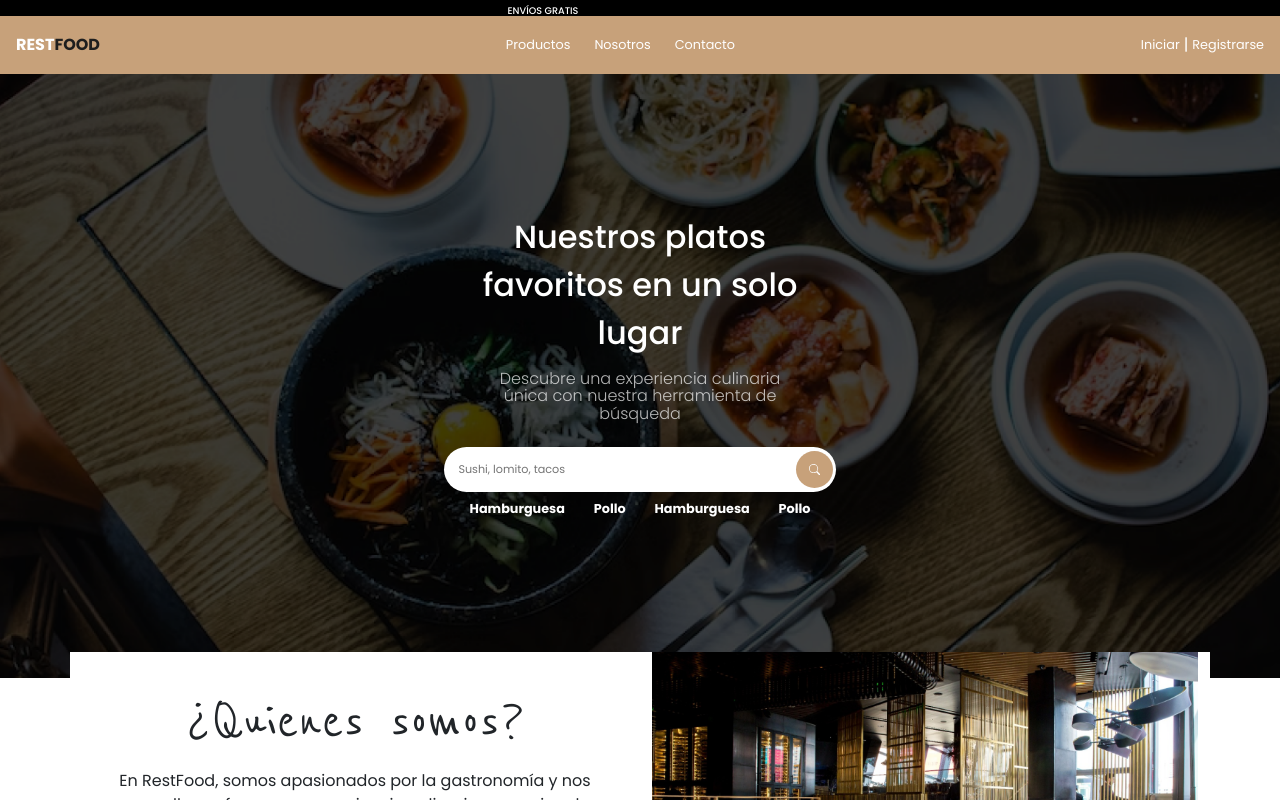
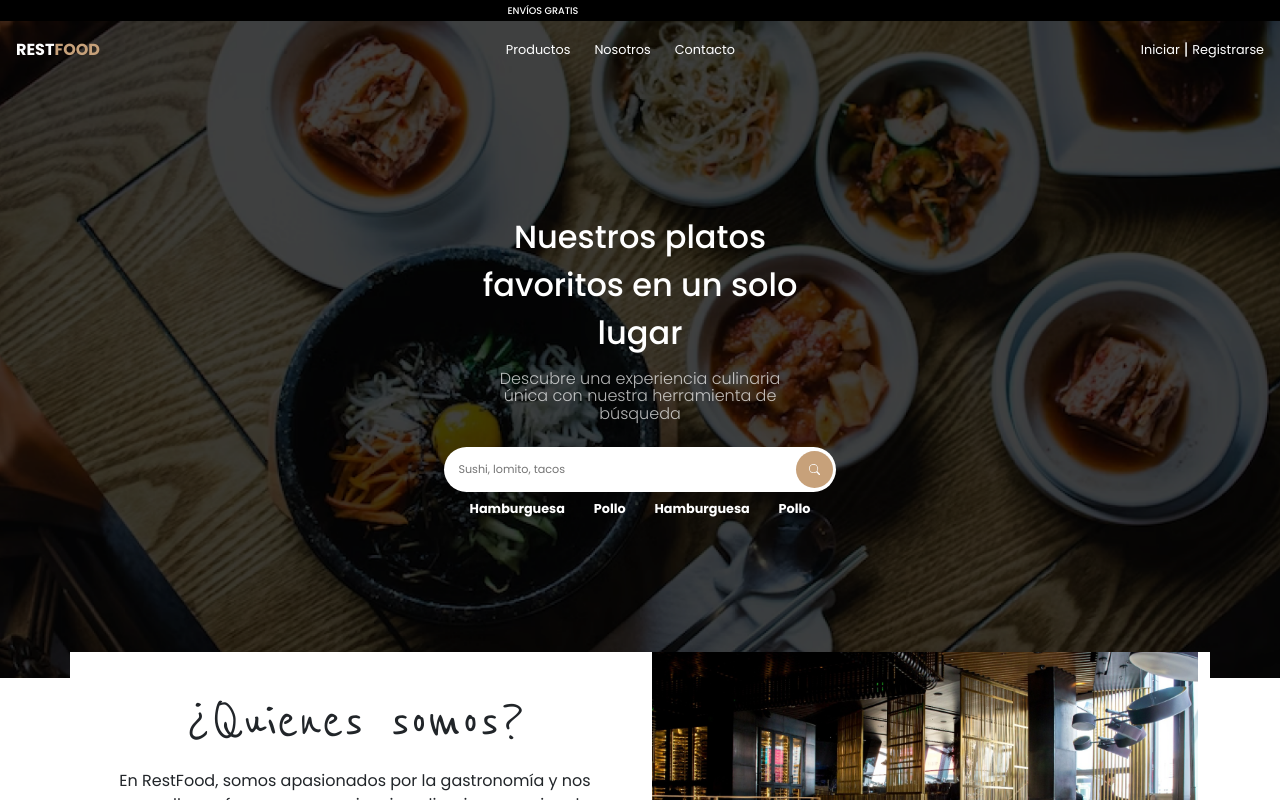
Before and after one commit to Mateo872/restfood, a React (Vite) app: page / in a window 1280 px wide. Shown: the top 800 px of the page. Built offline with nearby package versions, Linux system fonts and the light colour scheme.

Commit message:
Se agregó animación en el header según si hay scroll o no

```diff
--- a/src/App.css
+++ b/src/App.css
@@ -22,13 +22,18 @@ body {
 }
 
 header nav {
-    margin-top: 1rem;
     position: fixed;
     top: 0;
     left: 0;
     right: 0;
     z-index: 99;
     background-color: var(--color-primario);
+    padding: 0.7rem;
+    transition: .3s;
+}
+
+.margen {
+    margin-top: 1rem;
 }
 
 .contenedor_publicidad {
@@ -61,10 +66,6 @@ header nav {
         transform: translateX(-100%);
 
     }
-}
-
-header nav {
-    padding: .7rem;
 }
 
 header nav .nav_marca {
@@ -159,7 +160,7 @@ main .contenedor_platos {
 }
 
 main .contenedor_platos article {
-    padding-top: 6rem;
+    padding-top: 5rem;
 }
 
 main .contenedor_platos article h1 {
@@ -658,6 +659,10 @@ form h6 {
         padding: 1rem;
     }
 
+    .margen {
+        margin-top: 1.3rem;
+    }
+
     header nav .menu_capa {
         width: 100%;
         height: 1rem;
--- a/src/componentes/comunes/Header.jsx
+++ b/src/componentes/comunes/Header.jsx
@@ -1,4 +1,4 @@
-import { useRef } from "react";
+import { useEffect, useRef, useState } from "react";
 import { BiMenu } from "react-icons/bi";
 import { BsX } from "react-icons/bs";
 // import { useLocation } from "react-router-dom";
@@ -7,6 +7,18 @@ const Header = () => {
   const menuCapaRef = useRef(null);
   const menuRef = useRef(null);
   // const location = useLocation();
+  const [scroll, setScroll] = useState(false);
+
+  const manejarScroll = () => {
+    if (window.scrollY >= 1) {
+      setScroll(true);
+    } else {
+      setScroll(false);
+    }
+  };
+  useEffect(() => {
+    window.addEventListener("scroll", manejarScroll);
+  }, []);
 
   const menuVisible = () => {
     menuCapaRef.current.classList.add("menu_capa-visible");
@@ -31,14 +43,26 @@ const Header = () => {
         </h6>
       </div>
       <nav
-        className="d-flex align-items-center justify-content-between w-100"
+        className={`d-flex align-items-center justify-content-between w-100 ${
+          scroll ? "mt-0" : "margen"
+        }`}
         // style={{
         //   backgroundColor:
-        //     location.pathname === "/" ? "transparent" : "#C7A17A",
+        //     location.pathname === "/" && !scroll ? "transparent" : "#C7A17A",
         // }}
+        style={{
+          backgroundColor: scroll ? "#C7A17A" : "transparent",
+        }}
       >
         <a href="#" className="nav_marca">
-          REST<span>FOOD</span>
+          REST
+          <span
+            style={{
+              color: scroll ? "#1e1e1e" : "#C7A17A",
+            }}
+          >
+            FOOD
+          </span>
         </a>
         <div
           className="menu_capa"
```
